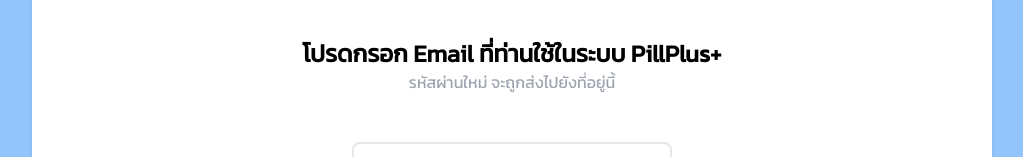
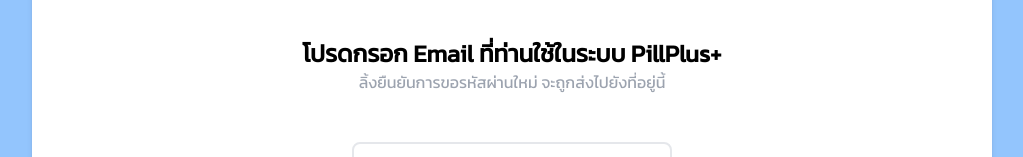
Before and after one commit to PillPlus-Team/PillPlus_Hospital-Frontend, a React (Create React App) app: page /forgot-password in a window 1280 px wide. Shown: the part 240-397 px from the top of the page, without its empty margins (128-1151 px from the left). Built offline with nearby package versions, Linux system fonts and the light colour scheme; no server answers.

Commit message:
💄 Edit Msg in ForgotPasswordPage

```diff
--- a/src/actions/userActions.js
+++ b/src/actions/userActions.js
@@ -250,7 +250,7 @@
     return (dispatch) => {
         /* Action for reset password here! */
 
-        Toast.fire({ title: 'ขอรหัสผ่านใหม่ สำเร็จ',text:'ส่งรหัสผ่านใหม่ ไปยัง Email ของท่านแล้ว', icon: 'success' });
+        Toast.fire({ title: 'กรุณาทำการยืนยันใน Email ของท่าน', text: 'ส่งลิ้งยืนยัน ไปยัง Email ของท่านแล้ว', icon: 'success' });
     };
 };
 
--- a/src/pages/ForgotPasswordPage/ForgotPasswordPage.jsx
+++ b/src/pages/ForgotPasswordPage/ForgotPasswordPage.jsx
@@ -19,7 +19,7 @@
             <div className="flex flex-row justify-center items-center w-9/12 h-5/6">
                 <div className="flex flex-col justify-center items-center w-96 h-96 sm:w-full sm:h-full p-8 sm:p-0 bg-white rounded-lg shadow-md">
                     <p className="text-2xl font-bold">โปรดกรอก Email ที่ท่านใช้ในระบบ PillPlus+</p>
-                    <p className="text-md text-gray-400">รหัสผ่านใหม่ จะถูกส่งไปยังที่อยู่นี้</p>
+                    <p className="text-md text-gray-400">ลิ้งยืนยันการขอรหัสผ่านใหม่ จะถูกส่งไปยังที่อยู่นี้</p>
                     <form className="mt-12 w-80" onSubmit={submitHandler} autoComplete="off">
                         <input
                             className="w-full p-2 pl-4 rounded-lg border-2 border-gray-200 focus:border-blue-500 focus:outline-none"
```
